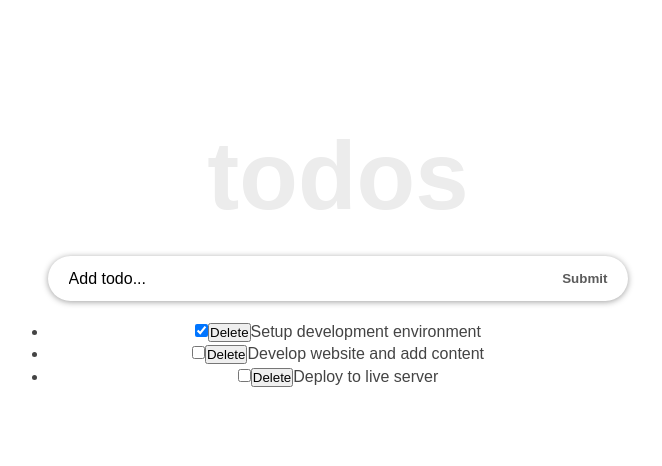
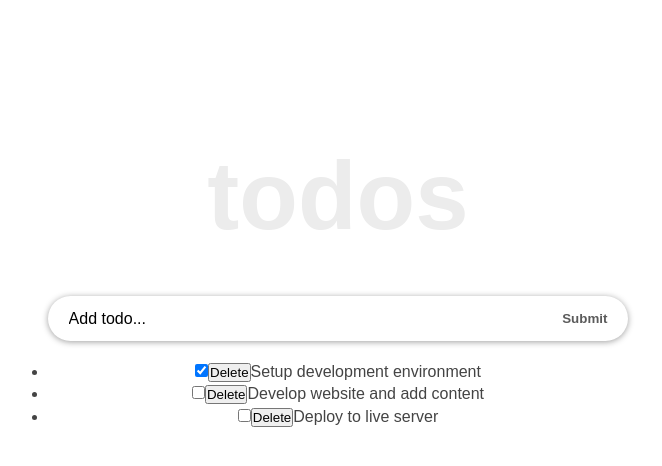
Before and after one commit to warui09/react-todo-app, a React (Create React App) app: page / in a window 1280 px wide. Shown: the top 466 px of the page, without its empty margins (302-964 px from the left). Built offline with nearby package versions, Linux system fonts and the light colour scheme.

Commit message:
added style to Header component

```diff
--- a/src/components/Header.js
+++ b/src/components/Header.js
@@ -1,8 +1,13 @@
 import React from "react";
 
 const Header = () => {
+  const headerStyle = {
+    padding: "20px 0",
+    lineHeight: "1.5em"
+  };
+
   return (
-    <header>
+    <header style={headerStyle}>
       <h1
         style={{
           fontSize: "6rem",
```
